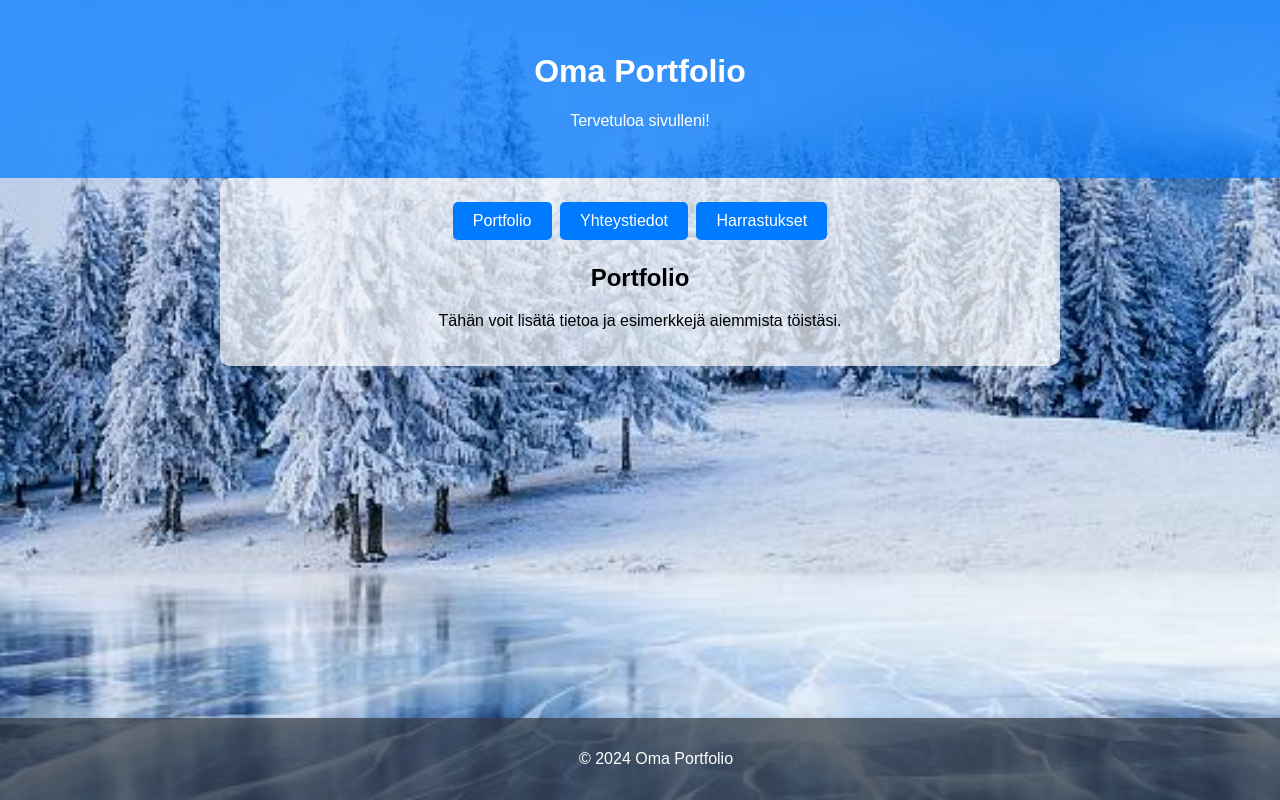
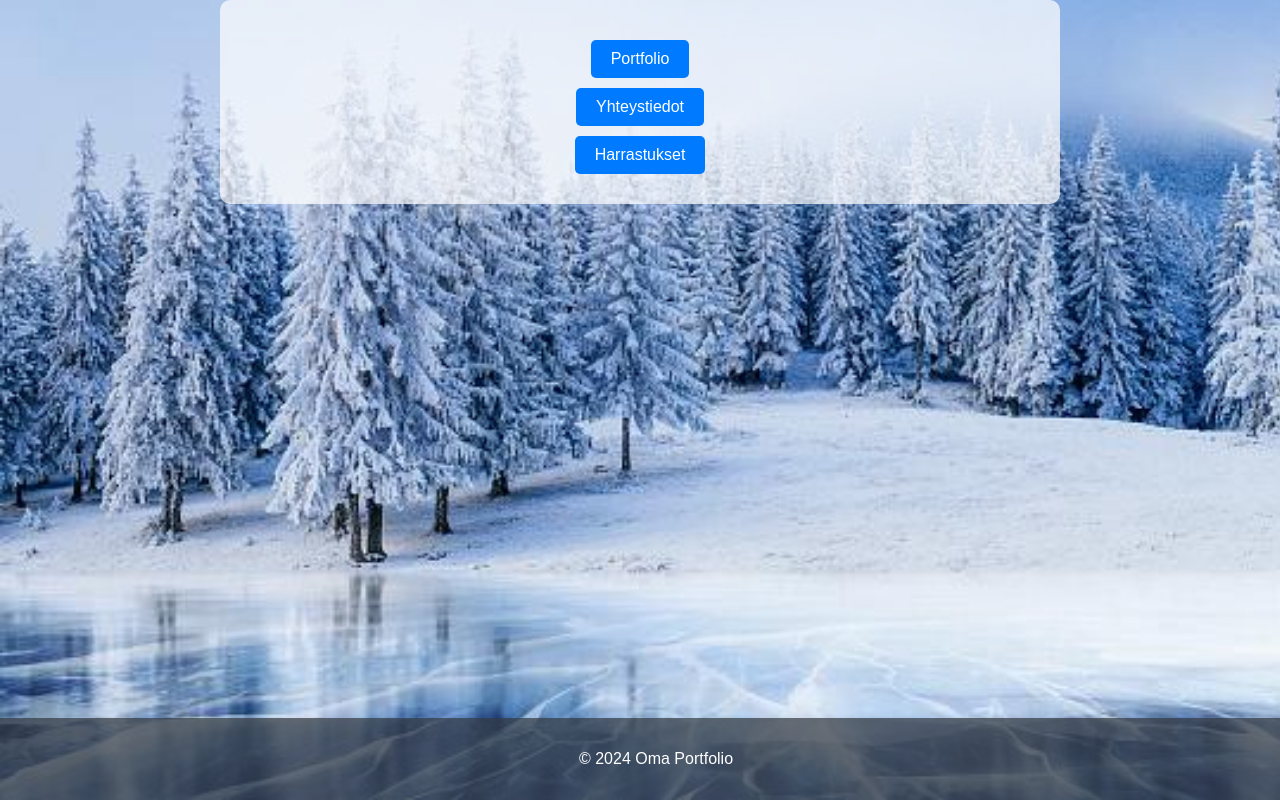
Before and after one commit to tiitux1/tiitux1.github.io, a plain HTML site: page index.html in a window 1280 px wide. Drawn offline with Linux system fonts and the light colour scheme.

Commit message:
Update index.html

```diff
--- a/index.html
+++ b/index.html
@@ -9,36 +9,36 @@
       font-family: Arial, sans-serif;
       margin: 0;
       padding: 0;
-      background-image: url('winter-lake.jpg'); /* Lisää tähän haluamasi taustakuva */
+      background-image: url('winter-lake.jpg');
       background-size: cover;
       background-repeat: no-repeat;
       background-attachment: fixed;
     }
     header {
-      background-color: rgba(0, 123, 255, 0.7); /* Lisätty läpinäkyvyys */
-      color: #fff;
-      text-align: center;
-      padding: 2rem;
+      display: none;
     }
     .container {
       max-width: 800px;
       margin: 0 auto;
       padding: 20px;
       text-align: center;
-      background-color: rgba(255, 255, 255, 0.7); /* Lisätty läpinäkyvyys */
+      background-color: rgba(255, 255, 255, 0.7);
       border-radius: 10px;
     }
     .tab-content {
       display: none;
     }
     footer {
-      background-color: rgba(52, 58, 64, 0.7); /* Lisätty läpinäkyvyys */
+      background-color: rgba(52, 58, 64, 0.7);
       color: #fff;
       text-align: center;
       padding: 1rem;
       position: fixed;
       bottom: 0;
       width: 100%;
+    }
+    .button-container {
+      margin-top: 20px;
     }
     .button {
       background-color: #007bff;
@@ -47,39 +47,20 @@
       padding: 10px 20px;
       text-align: center;
       text-decoration: none;
-      display: inline-block;
+      display: block;
       font-size: 16px;
-      margin: 4px 2px;
+      margin: 10px auto;
       cursor: pointer;
       border-radius: 5px;
+      transition: background-color 0.3s ease;
     }
     .button:hover {
       background-color: #0056b3;
     }
-    .rotate {
-      animation: rotation 2s infinite linear;
-    }
-    @keyframes rotation {
-      from {
-        transform: rotate(0deg);
-      }
-      to {
-        transform: rotate(360deg);
-      }
-    }
   </style>
 </head>
 <body>
-  <header>
-    <h1>Oma Portfolio</h1>
-    <p>Tervetuloa sivulleni!</p>
-  </header>
-
   <div class="container">
-    <button class="button" onclick="openTab('portfolio')">Portfolio</button>
-    <button class="button" onclick="openTab('contact')">Yhteystiedot</button>
-    <button class="button" onclick="openTab('hobbies')">Harrastukset</button>
-
     <div class="tab-content" id="portfolio">
       <h2>Portfolio</h2>
       <p>Tähän voit lisätä tietoa ja esimerkkejä aiemmista töistäsi.</p>
@@ -96,6 +77,12 @@
       <h2>Harrastukset</h2>
       <p>Tähän voit lisätä tietoa omista harrastuksistasi.</p>
     </div>
+
+    <div class="button-container">
+      <button class="button" onclick="scrollToContent('portfolio')">Portfolio</button>
+      <button class="button" onclick="scrollToContent('contact')">Yhteystiedot</button>
+      <button class="button" onclick="scrollToContent('hobbies')">Harrastukset</button>
+    </div>
   </div>
 
   <footer>
@@ -103,15 +90,11 @@
   </footer>
 
   <script>
-    function openTab(tabName) {
-      var i, tabContent;
-      tabContent = document.getElementsByClassName("tab-content");
-      for (i = 0; i < tabContent.length; i++) {
-        tabContent[i].style.display = "none";
-      }
-      document.getElementById(tabName).style.display = "block";
+    function scrollToContent(tabName) {
+      var content = document.getElementById(tabName);
+      content.style.display = "block";
+      content.scrollIntoView({ behavior: 'smooth' });
     }
-    openTab('portfolio'); // Näytetään oletuksena ensimmäinen välilehti
   </script>
 </body>
 </html>
```
